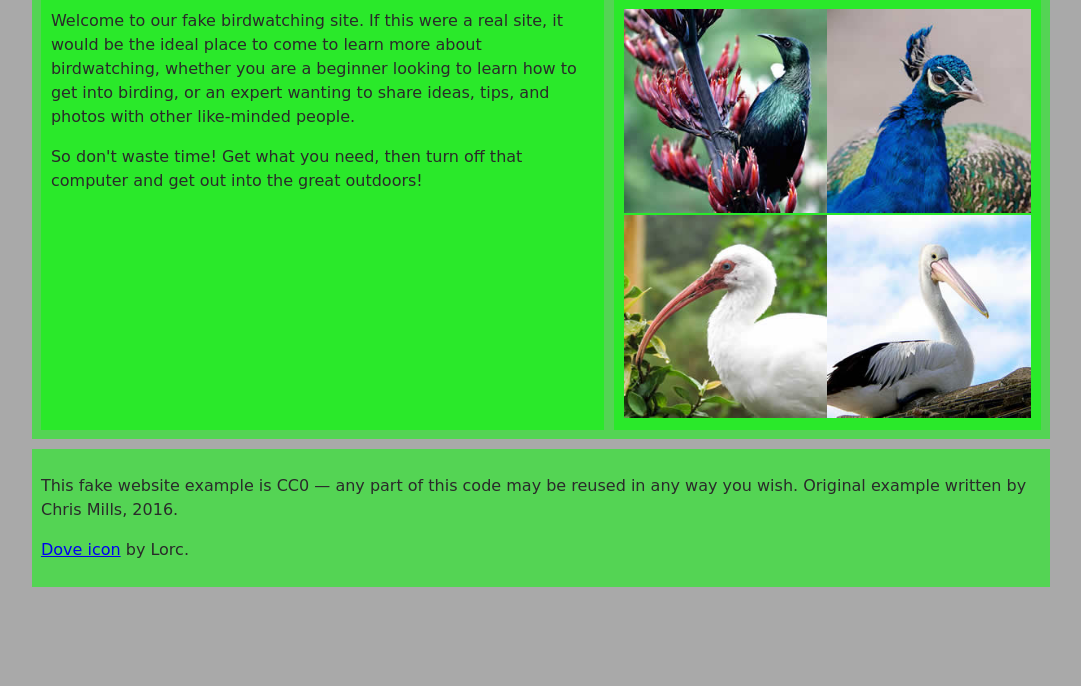
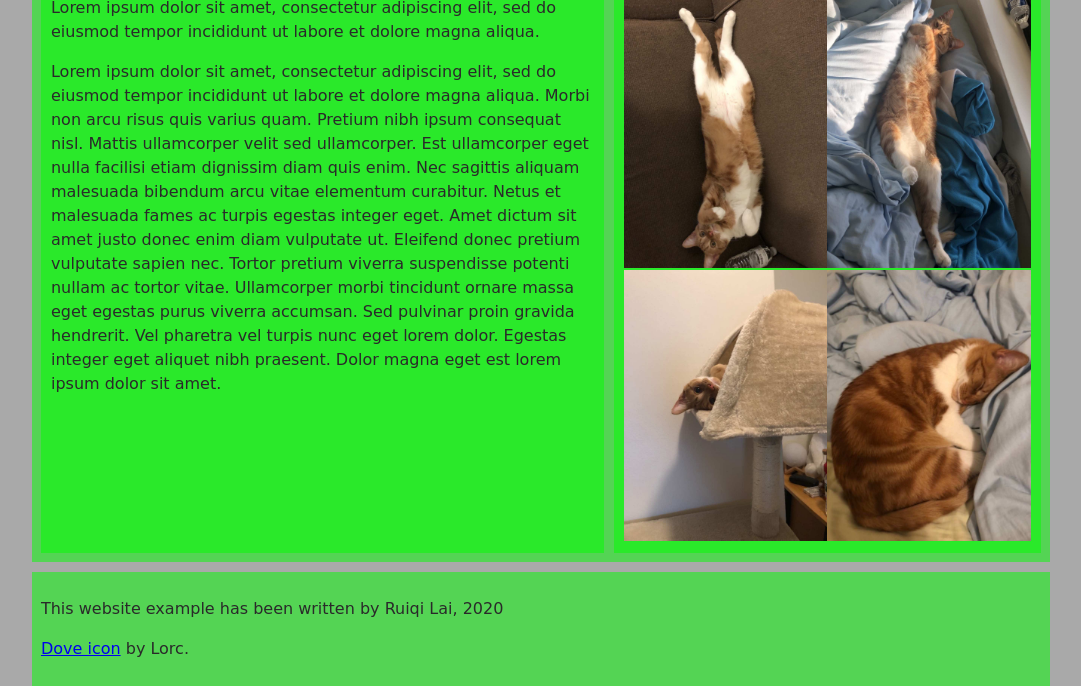
Before and after one commit to RuiqiLai0210/ruiqilai0210.github.io, a plain HTML site: page lab_3/index.html in a window 1280 px wide. Shown: the part 305-991 px from the top of the page, without its empty margins (160-1241 px from the left). Before the commit the page ends 892 px from the top, so only its background shows below. Drawn offline with Linux system fonts and the light colour scheme.

Commit message:
Update index.html

```diff
--- a/lab_3/index.html
+++ b/lab_3/index.html
@@ -3,7 +3,7 @@
   <head>
     <meta charset="utf-8">
     <title>Ruiqi Lai</title>
-    <link href="https://fonts.googleapis.com/css?family=Roboto+Condensed:300|Cinzel+Decorative:700" rel="stylesheet">
+    <link href="https://fonts.googleapis.com/css?family=Playball|Sigmar+One&display=swap" rel="stylesheet">
     <link rel='stylesheet' type='text/css' href='style.css'>
 
     <!--[if lt IE 9]>
@@ -33,23 +33,24 @@
         <article>
           <h2>Welcome</h2>
 
-          <p>Welcome to our fake birdwatching site. If this were a real site, it would be the ideal place to come to learn more about birdwatching, whether you are a beginner looking to learn how to get into birding, or an expert wanting to share ideas, tips, and photos with other like-minded people.</p>
+          <p>Lorem ipsum dolor sit amet, consectetur adipiscing elit, sed do eiusmod tempor incididunt ut labore et dolore magna aliqua.</p>
+          <p>Lorem ipsum dolor sit amet, consectetur adipiscing elit, sed do eiusmod tempor incididunt ut labore et dolore magna aliqua. Morbi non arcu risus quis varius quam. Pretium nibh ipsum consequat nisl. Mattis ullamcorper velit sed ullamcorper. Est ullamcorper eget nulla facilisi etiam dignissim diam quis enim. Nec sagittis aliquam malesuada bibendum arcu vitae elementum curabitur. Netus et malesuada fames ac turpis egestas integer eget. Amet dictum sit amet justo donec enim diam vulputate ut. Eleifend donec pretium vulputate sapien nec. Tortor pretium viverra suspendisse potenti nullam ac tortor vitae. Ullamcorper morbi tincidunt ornare massa eget egestas purus viverra accumsan. Sed pulvinar proin gravida hendrerit. Vel pharetra vel turpis nunc eget lorem dolor. Egestas integer eget aliquet nibh praesent. Dolor magna eget est lorem ipsum dolor sit amet.</p>
 
-          <p>So don't waste time! Get what you need, then turn off that computer and get out into the great outdoors!</p>
+          <p></p>
         </article>
 
         <aside>
-          <h2>Favourite photos</h2>
+          <h2>BooBoo's daily</h2>
 
-          <a href="favorite-1.jpg"><img src="favorite-1_th.jpg" alt="Small black bird, black claws, long black slender beak, links to larger version of the image"></a>
-          <a href="favorite-2.jpg"><img src="favorite-2_th.jpg" alt="Top half of a pretty bird with bright blue plumage on neck, light colored beak, blue headdress, links to larger version of the image"></a>
-          <a href="favorite-3.jpg"><img src="favorite-3_th.jpg" alt="Top half of a large bird with white plumage, very long curved narrow light colored break, links to larger version of the image"></a>
-          <a href="favorite-4.jpg"><img src="favorite-4_th.jpg" alt="Large bird, mostly white plumage with black plumage on back and rear, long straight white beak, links to larger version of the image"></a>
+          <a href="cat5.jpg"><img src="cat5.jpg" alt="Small black bird, black claws, long black slender beak, links to larger version of the image"></a>
+          <a href="cat6.jpg"><img src="cat6.jpg" alt="Top half of a pretty bird with bright blue plumage on neck, light colored beak, blue headdress, links to larger version of the image"></a>
+          <a href="cat3.jpg"><img src="cat3.jpg" alt="Top half of a large bird with white plumage, very long curved narrow light colored break, links to larger version of the image"></a>
+          <a href="cat4.jpg.jpg"><img src="cat4.jpg" alt="Large bird, mostly white plumage with black plumage on back and rear, long straight white beak, links to larger version of the image"></a>
         </aside>
       </main>
 
       <footer>
-        <p>This fake website example is CC0 — any part of this code may be reused in any way you wish. Original example written by Chris Mills, 2016.</p>
+        <p>This website example has been written by Ruiqi Lai, 2020</p>
 
         <p><a href="http://game-icons.net/lorc/originals/dove.html">Dove icon</a> by Lorc.</p>
       </footer>
```
